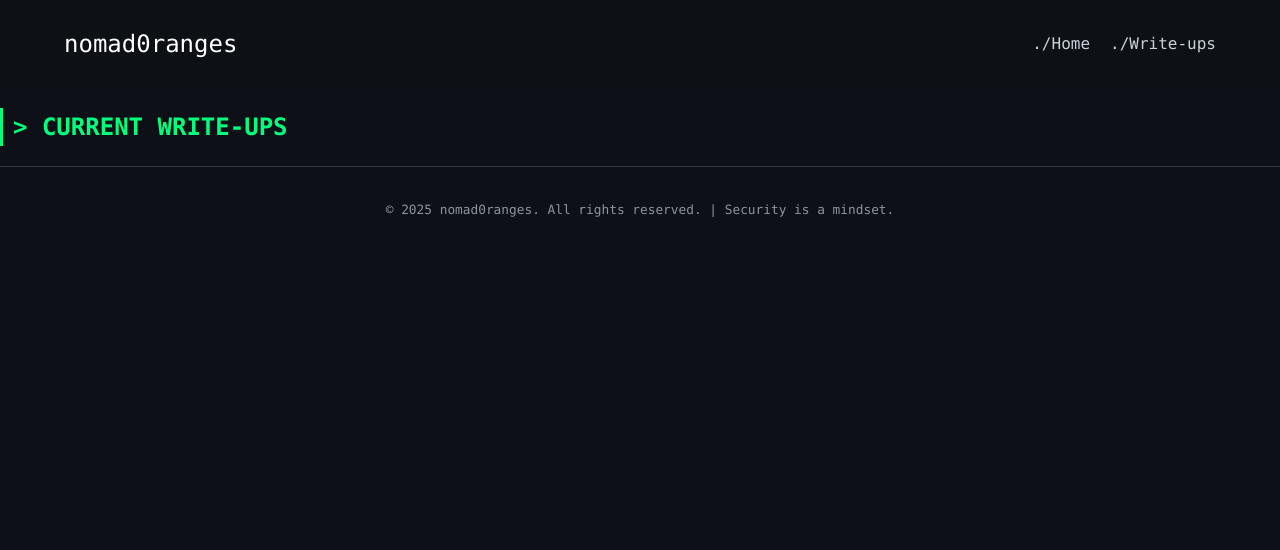
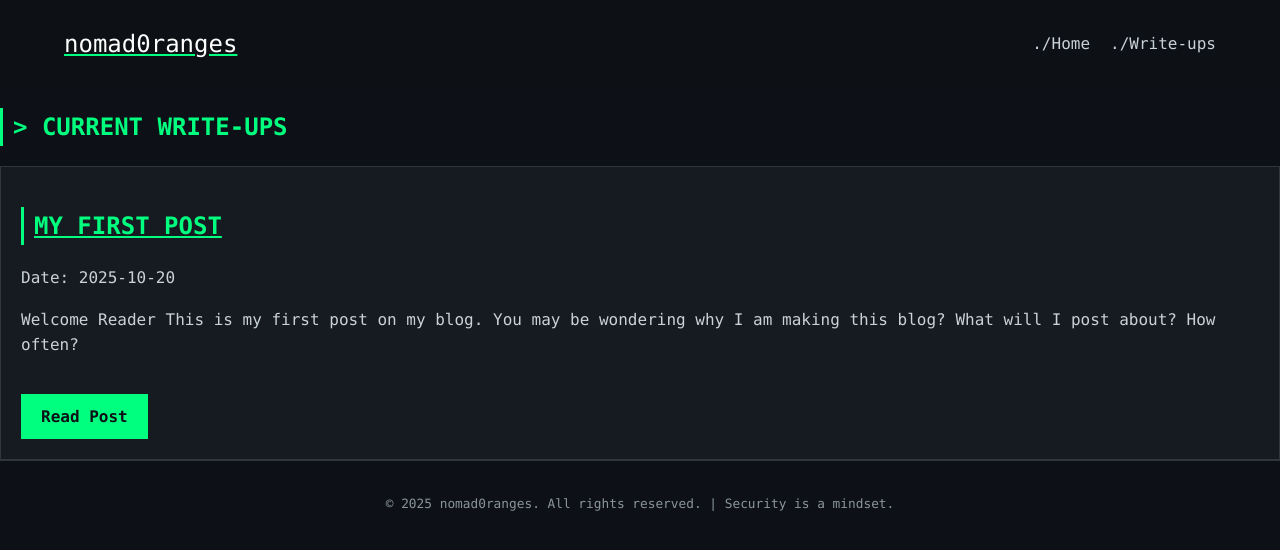
Before and after one commit to nomad0ranges/nomad0ranges.github.io, a Jekyll site: the page built from writeups.html, in a window 1280 px wide. Shown: the top 550 px of the page. Built offline with Jekyll 4.4.1, drawn with Linux system fonts in a browser that asks for light colours.

Commit message:
learning that md files need to be formatted with dates

```diff
--- a/_layouts/default.html
+++ b/_layouts/default.html
@@ -2,12 +2,12 @@
 <html lang="en">
 <head>
     <link rel="stylesheet" href="/styles.css">
-    <title>{{ page.title }} | nomad]</title>
+    <title >{{ page.title }} | nomad]</title>
 </head>
 <body>
     <header id="navbar">
         <nav>
-            <div class="logo">nomad0ranges</div>
+            <a href="/"><div class="logo">nomad0ranges</div></a>
             <ul>
                 <li><a href="/">./Home</a></li>
                 <li><a href="/view-posts">./Write-ups</a></li>
--- a/_layouts/post.html
+++ b/_layouts/post.html
@@ -7,7 +7,7 @@
 <body>
     <header id="navbar">
         <nav>
-            <div class="logo">nomad0ranges</div>
+            <a href="/"><div class="logo">nomad0ranges</div></a>
             <ul>
                 <li><a href="/">./Home</a></li>
                 <li><a href="/view-posts">./Write-ups</a></li>
--- a/_posts/first-post.md
+++ b/_posts/2025-10-20-first-post.md
@@ -1,12 +1,11 @@
 ---
 layout: post
 title: My First Post
-date: 2025-10-20
-categories:
+date: 2025-10-20 10:00:00 -0400
+categories: [test]
 ---
 
-# Welcome
-
+# Welcome Reader
 This is my first post on my blog. You may be wondering why I am making this blog? What will I post about? How often?
 
 Those are all great questions reader!
```
